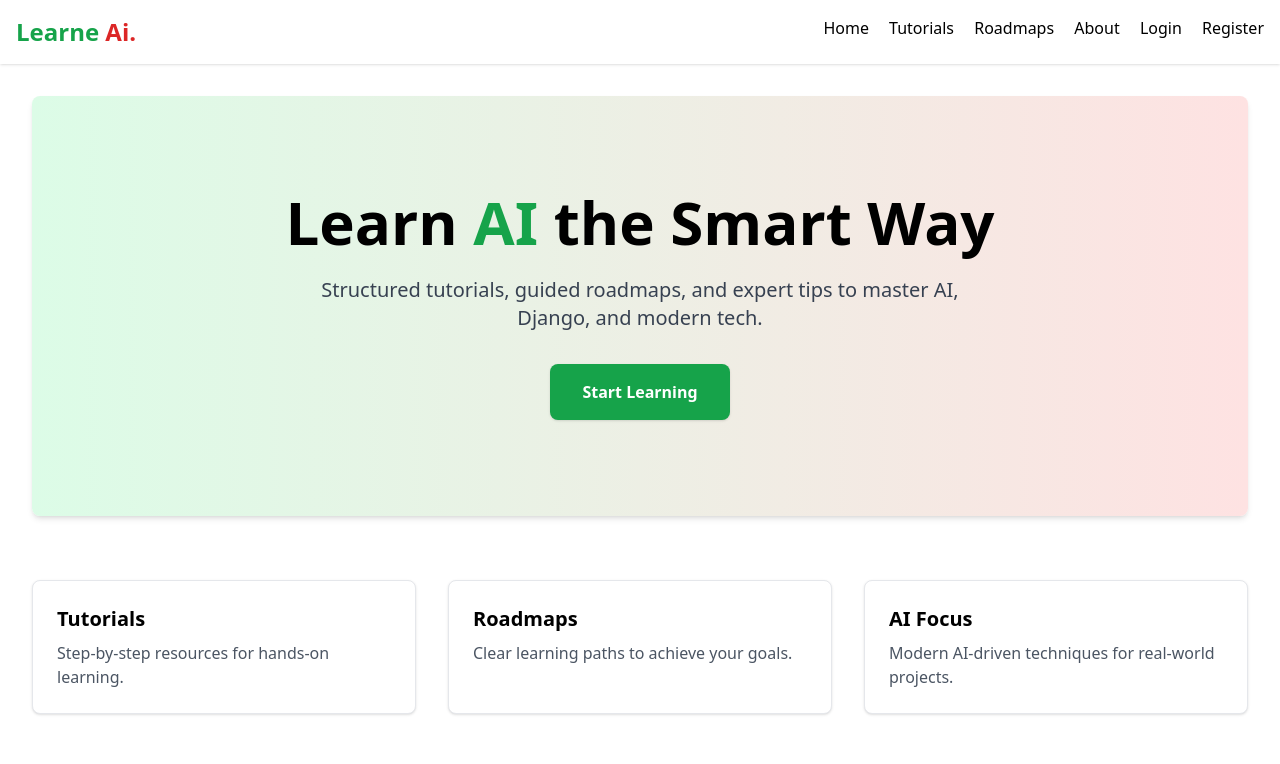
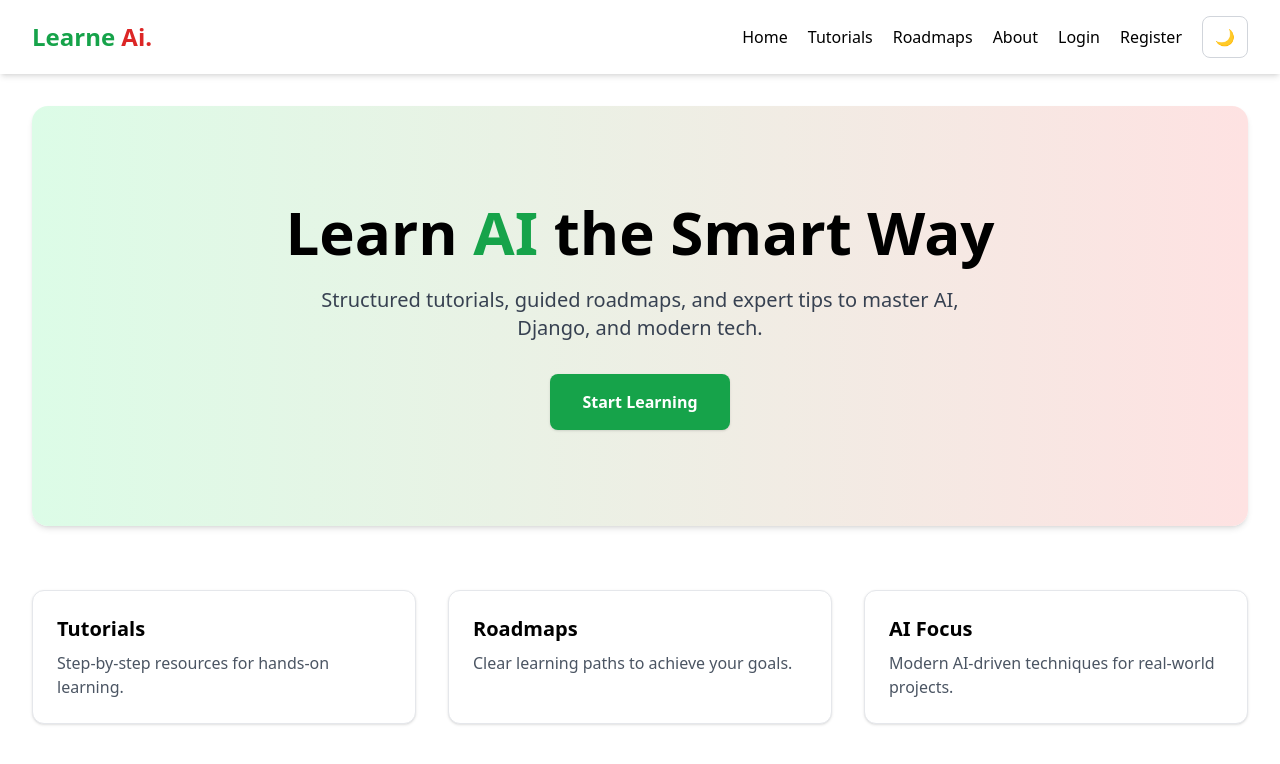
Before and after one commit to ShakirUllah777/LearneAi., a Django app: page / in a window 1280 px wide. Shown: the top 764 px of the page. Run offline with Django 5.2, Linux system fonts and the light colour scheme; some libraries are stand-ins or nearby versions.

Commit message:
ui updating

```diff
--- a/templates/base.html
+++ b/templates/base.html
@@ -1,38 +1,97 @@
 {% load static %}
 <!doctype html>
-<html>
+<html lang="en" class="scroll-smooth">
   <head>
+    <meta charset="utf-8">
+    <title>LearneAi</title>
+
+    <!-- Tailwind -->
     <script src="https://cdn.tailwindcss.com"></script>
-    <title>LearneAi</title>
+
+    <!-- Tailwind Dark Mode Config -->
+    <script>
+      tailwind.config = {
+        darkMode: 'class',
+      }
+    </script>
   </head>
-  <body class="bg-white text-black">
-    <nav class="flex justify-between p-4 shadow">
+
+  <body class="bg-white text-black dark:bg-gray-900 dark:text-gray-100 transition-colors duration-300">
+
+    <!-- NAVBAR -->
+    <nav class="flex justify-between items-center px-8 py-4 shadow-md
+                bg-white dark:bg-gray-800 dark:shadow-gray-700">
+
+      <!-- Logo -->
       <h1 class="text-2xl font-bold">
-        <span class="text-green-600">Learne</span>
-        <span class="text-red-600">Ai.</span>
+        <span class="text-green-600 dark:text-green-400">Learne</span>
+        <span class="text-red-600 dark:text-red-400">Ai.</span>
       </h1>
-      <div class="space-x-4">
-        <a href="/">Home</a>
-        <a href="/tutorials/">Tutorials</a>
-        <a href="/roadmaps/">Roadmaps</a>
-        <a href="/about/">About</a>
+
+      <!-- Links -->
+      <div class="flex items-center space-x-5 font-medium">
+        <a href="/" class="hover:text-green-600 dark:hover:text-green-400">Home</a>
+        <a href="/tutorials/" class="hover:text-green-600 dark:hover:text-green-400">Tutorials</a>
+        <a href="/roadmaps/" class="hover:text-green-600 dark:hover:text-green-400">Roadmaps</a>
+        <a href="/about/" class="hover:text-green-600 dark:hover:text-green-400">About</a>
+
         {% if user.is_authenticated %}
-        <a href="/logout/">Logout</a>
+          <a href="/logout/" class="text-red-600 dark:text-red-400">Logout</a>
         {% else %}
-        <a href="/login/">Login</a>
-        <a href="/register/">Register</a>
+          <a href="/login/" class="hover:text-green-600 dark:hover:text-green-400">Login</a>
+          <a href="/register/" class="hover:text-green-600 dark:hover:text-green-400">Register</a>
         {% endif %}
+
+        <!-- THEME TOGGLE BUTTON -->
+        <button id="themeToggle"
+          class="ml-4 px-3 py-2 rounded-lg border
+                 border-gray-300 dark:border-gray-600
+                 hover:bg-gray-100 dark:hover:bg-gray-700">
+          🌙
+        </button>
       </div>
     </nav>
 
+    <!-- MESSAGES -->
     {% if messages %}
-    <div class="max-w-md mx-auto mt-4">
+    <div class="max-w-md mx-auto mt-6">
       {% for message in messages %}
-      <div class="bg-red-100 text-red-700 p-2 rounded mb-2">{{ message }}</div>
+      <div class="bg-red-100 dark:bg-red-900 text-red-700 dark:text-red-200
+                  p-3 rounded mb-2">
+        {{ message }}
+      </div>
       {% endfor %}
     </div>
     {% endif %}
 
-    <div class="p-8">{% block content %}{% endblock %}</div>
+    <!-- MAIN CONTENT -->
+    <main class="p-8">
+      {% block content %}{% endblock %}
+    </main>
+
+    <!-- THEME SCRIPT -->
+    <script>
+      const toggleBtn = document.getElementById("themeToggle");
+      const html = document.documentElement;
+
+      // Load saved theme
+      if (localStorage.getItem("theme") === "dark") {
+        html.classList.add("dark");
+        toggleBtn.innerText = "☀️";
+      }
+
+      toggleBtn.addEventListener("click", () => {
+        html.classList.toggle("dark");
+
+        if (html.classList.contains("dark")) {
+          localStorage.setItem("theme", "dark");
+          toggleBtn.innerText = "☀️";
+        } else {
+          localStorage.setItem("theme", "light");
+          toggleBtn.innerText = "🌙";
+        }
+      });
+    </script>
+
   </body>
 </html>
--- a/templates/home.html
+++ b/templates/home.html
@@ -1,32 +1,66 @@
 {% extends 'base.html' %}
 {% block content %}
 
-<section class="text-center py-24 bg-gradient-to-r from-green-100 to-red-100 rounded-lg shadow-md">
-    <h1 class="text-5xl md:text-6xl font-extrabold mb-6">
-        Learn <span class="text-green-600">AI</span> the Smart Way
+<!-- HERO SECTION -->
+<section class="text-center py-24 rounded-2xl shadow-md
+                bg-gradient-to-r
+                from-green-100 to-red-100
+                dark:from-gray-800 dark:to-gray-900">
+
+    <h1 class="text-5xl md:text-6xl font-extrabold mb-6
+               text-black dark:text-white">
+        Learn <span class="text-green-600 dark:text-green-400">AI</span> the Smart Way
     </h1>
-    <p class="text-gray-700 text-lg md:text-xl mb-8 max-w-2xl mx-auto">
+
+    <p class="text-lg md:text-xl mb-8 max-w-2xl mx-auto
+              text-gray-700 dark:text-gray-300">
         Structured tutorials, guided roadmaps, and expert tips to master AI, Django, and modern tech.
     </p>
+
     <a href="/tutorials/"
-       class="inline-block px-8 py-4 bg-green-600 text-white font-semibold rounded-lg shadow hover:bg-green-700 transition">
+       class="inline-block px-8 py-4 font-semibold rounded-lg shadow
+              bg-green-600 text-white
+              hover:bg-green-700 transition">
         Start Learning
     </a>
 </section>
 
+<!-- FEATURE CARDS -->
 <section class="grid grid-cols-1 md:grid-cols-3 gap-8 mt-16">
-    <div class="bg-white border rounded-lg shadow p-6 hover:shadow-lg transition">
-        <h3 class="text-xl font-semibold mb-2">Tutorials</h3>
-        <p class="text-gray-600">Step-by-step resources for hands-on learning.</p>
+
+    <div class="rounded-xl p-6 shadow transition hover:shadow-lg
+                bg-white dark:bg-gray-800
+                border border-gray-200 dark:border-gray-700">
+        <h3 class="text-xl font-semibold mb-2">
+            Tutorials
+        </h3>
+        <p class="text-gray-600 dark:text-gray-300">
+            Step-by-step resources for hands-on learning.
+        </p>
     </div>
-    <div class="bg-white border rounded-lg shadow p-6 hover:shadow-lg transition">
-        <h3 class="text-xl font-semibold mb-2">Roadmaps</h3>
-        <p class="text-gray-600">Clear learning paths to achieve your goals.</p>
+
+    <div class="rounded-xl p-6 shadow transition hover:shadow-lg
+                bg-white dark:bg-gray-800
+                border border-gray-200 dark:border-gray-700">
+        <h3 class="text-xl font-semibold mb-2">
+            Roadmaps
+        </h3>
+        <p class="text-gray-600 dark:text-gray-300">
+            Clear learning paths to achieve your goals.
+        </p>
     </div>
-    <div class="bg-white border rounded-lg shadow p-6 hover:shadow-lg transition">
-        <h3 class="text-xl font-semibold mb-2">AI Focus</h3>
-        <p class="text-gray-600">Modern AI-driven techniques for real-world projects.</p>
+
+    <div class="rounded-xl p-6 shadow transition hover:shadow-lg
+                bg-white dark:bg-gray-800
+                border border-gray-200 dark:border-gray-700">
+        <h3 class="text-xl font-semibold mb-2">
+            AI Focus
+        </h3>
+        <p class="text-gray-600 dark:text-gray-300">
+            Modern AI-driven techniques for real-world projects.
+        </p>
     </div>
+
 </section>
 
 {% endblock %}
```
Also changed, not shown: templates/about.html (+39 -13 lines), templates/roadmaps.html (+30 -7 lines), templates/tutorials.html (+28 -7 lines), media/about/20221119_184137-removebg-preview.png (added).
